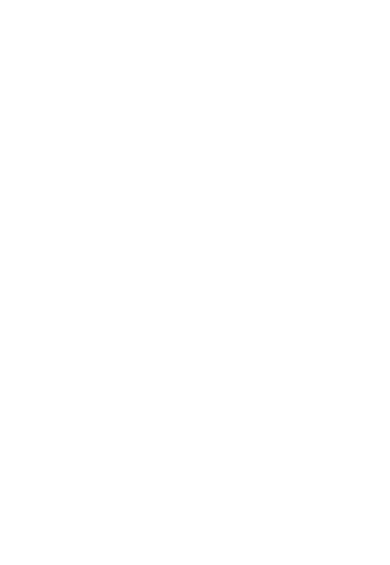
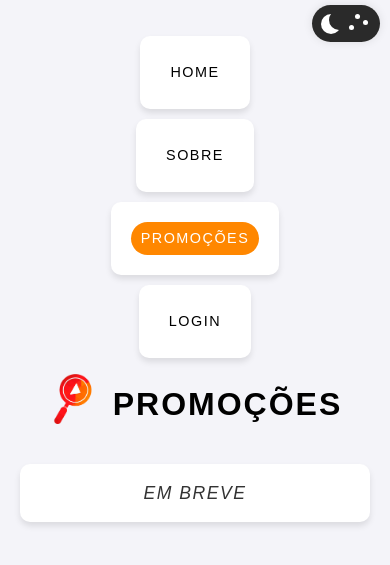
Before and after one commit to DevGoulart/GameSearch, a Django app: page /promocoes/ in a window 390 px wide. Before the commit the part shown is empty. Shown: the top 565 px of the page. Run offline with Django 5.2, Linux system fonts and the light colour scheme.

Commit message:
add aba promoções

```diff
--- a/Game_/meu_app/static/css/style.css
+++ b/Game_/meu_app/static/css/style.css
@@ -819,3 +819,56 @@
         font-size: 0.85em;
     }
 }
+
+/* Estilos para a página de Promoções */
+.promocoes-content {
+    background-color: var(--card-bg);
+    border-radius: 10px;
+    padding: 30px;
+    box-shadow: 0 4px 6px var(--shadow-color);
+    max-width: 400px;
+    margin: 0 auto;
+    text-align: center;
+    transition: background-color 0.3s ease, box-shadow 0.3s ease;
+}
+
+.promocoes-content p {
+    font-size: 1.5em;
+    font-weight: 500;
+    color: var(--text-color);
+    margin: 0;
+    text-transform: uppercase;
+    letter-spacing: 2px;
+}
+
+/* Ajustes para modo escuro */
+body.dark-mode .promocoes-content {
+    background-color: var(--card-bg);
+    box-shadow: 0 4px 6px var(--shadow-color);
+}
+
+body.dark-mode .promocoes-content p {
+    color: var(--text-color);
+}
+
+/* Responsividade */
+@media (max-width: 768px) {
+    .promocoes-content {
+        padding: 20px;
+    }
+
+    .promocoes-content p {
+        font-size: 1.3em;
+    }
+}
+
+@media (max-width: 480px) {
+    .promocoes-content {
+        padding: 15px;
+    }
+
+    .promocoes-content p {
+        font-size: 1.1em;
+        letter-spacing: 1.5px;
+    }
+}
--- a/Game_/meu_app/templates/promocoes.html
+++ b/Game_/meu_app/templates/promocoes.html
@@ -0,0 +1,50 @@
+<!DOCTYPE html>
+<html>
+<head>
+    <title>Promoções - Game Search</title>
+    {% load static %}
+    <link rel="stylesheet" href="{% static 'css/style.css' %}">
+</head>
+<body>
+    <!-- Barra de Navegação -->
+    <nav class="navbar">
+        <div class="nav-container">
+            <ul class="nav-links">
+                <li><a href="{% url 'catalogo' %}">Home</a></li>
+                <li><a href="{% url 'sobre' %}">Sobre</a></li>
+                <li><a href="{% url 'promocoes' %}" class="active">Promoções</a></li>
+                <li><a href="{% url 'login' %}">Login</a></li>
+            </ul>
+        </div>
+    </nav>
+
+    <!-- Botão de Dark Mode -->
+    <label class="switch">
+        <input checked="true" id="checkbox" type="checkbox" />
+        <span class="slider">
+            <div class="star star_1"></div>
+            <div class="star star_2"></div>
+            <div class="star star_3"></div>
+            <svg viewBox="0 0 16 16" class="cloud_1 cloud">
+                <path
+                    transform="matrix(.77976 0 0 .78395-299.99-418.63)"
+                    fill="#fff"
+                    d="m391.84 540.91c-.421-.329-.949-.524-1.523-.524-1.351 0-2.451 1.084-2.485 2.435-1.395.526-2.388 1.88-2.388 3.466 0 1.874 1.385 3.423 3.182 3.667v.034h12.73v-.006c1.775-.104 3.182-1.584 3.182-3.395 0-1.747-1.309-3.186-2.994-3.379.007-.106.011-.214.011-.322 0-2.707-2.271-4.901-5.072-4.901-2.073 0-3.856 1.202-4.643 2.925"
+                ></path>
+            </svg>
+        </span>
+    </label>
+
+    <!-- Conteúdo da Página de Promoções -->
+    <div class="container">
+        <h1>
+            <img src="{% static 'images/logo.png' %}" alt="Logo" class="logo"> Promoções
+        </h1>
+        <div class="promocoes-content">
+            <p>Em breve</p>
+        </div>
+    </div>
+
+    <script src="{% static 'js/theme.js' %}"></script>
+</body>
+</html>
```
